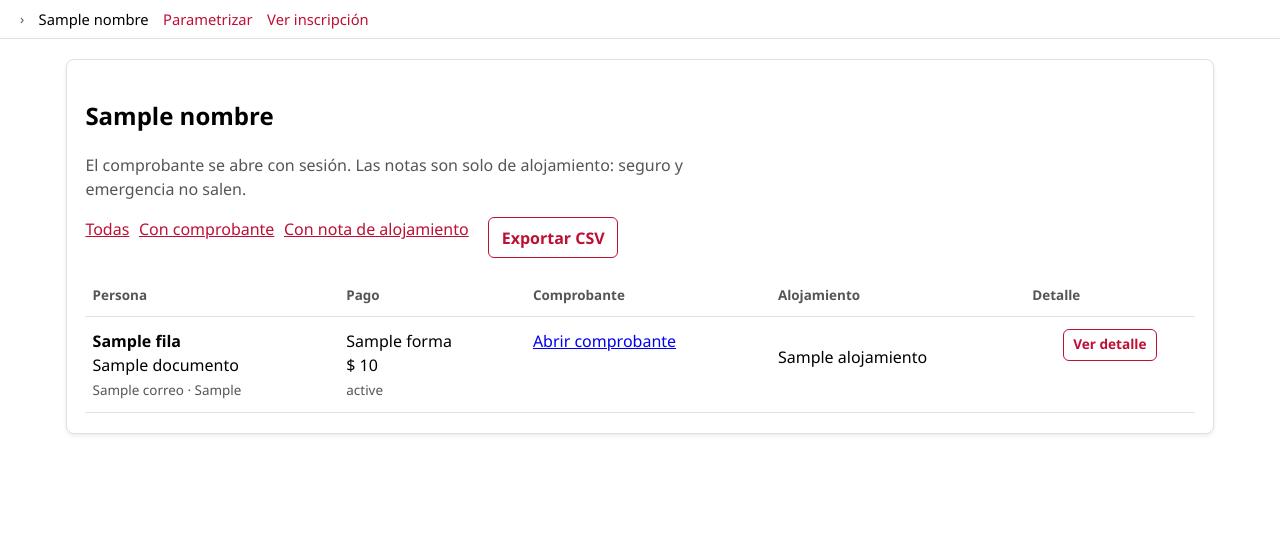
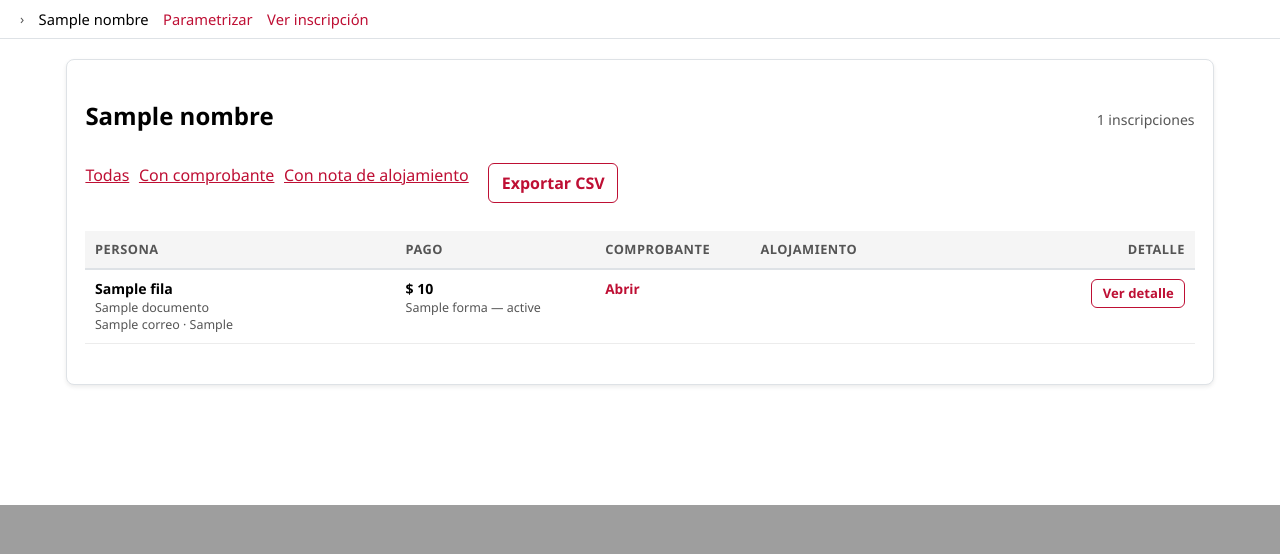
Before and after one commit to jfernandogg/registrador_eventos_dwb, a CodeIgniter 4 app: the page made by app/Views/admin/inscritos.php in a window 1280 px wide. Shown: the part 938-1492 px from the top of the page. After the commit the page ends 1443 px from the top, so only its background shows below. Run offline with PHP 8.4 and a stand-in for CodeIgniter, Linux system fonts and the light colour scheme; the template is opened without the code that fills it: most values are stand-ins (such as "Sample title", 1, 10 or a date in 2020); some libraries are stand-ins or nearby versions.

Commit message:
Tabla de inscritos estilo hoja de cálculo + paginación (15 por página).

```diff
--- a/app/Views/admin/inscritos.php
+++ b/app/Views/admin/inscritos.php
@@ -7,6 +7,7 @@ $pesos = static fn (int $monto): string => number_format($monto, 0, ',', '.');
 $enlace = static fn (string $filtro): string => site_url('admin/eventos/' . $slug . '/inscritos') . ($filtro === '' ? '' : '?ver=' . $filtro);
 $detalleUrl = static fn (int $id): string => site_url('admin/eventos/' . $slug . '/inscritos/' . $id) . ($ver !== '' ? '?ver=' . $ver : '');
 $exportarUrl = site_url('admin/eventos/' . $slug . '/exportar');
+$total = count($filas);
 ?>
 <!doctype html>
 <html lang="es">
@@ -30,14 +31,19 @@ $exportarUrl = site_url('admin/eventos/' . $slug . '/exportar');
 </header>
 <main class="contenido" style="grid-template-columns: 1fr;">
     <section class="panel">
-        <h1><?= esc($nombre) ?></h1>
-        <p class="intro">El comprobante se abre con sesión. Las notas son solo de alojamiento: seguro y emergencia no salen.</p>
+        <h1 style="display: flex; justify-content: space-between; align-items: baseline;">
+            <span><?= esc($nombre) ?></span>
+            <span style="font-size: 0.88rem; font-weight: 400; color: var(--muted);"><?= $total ?> inscripciones</span>
+        </h1>
+        <div class="barra-tabla">
             <p class="filtros">
                 <a class="<?= $ver === '' ? 'activo' : '' ?>" href="<?= $enlace('') ?>">Todas</a>
                 <a class="<?= $ver === 'comprobante' ? 'activo' : '' ?>" href="<?= $enlace('comprobante') ?>">Con comprobante</a>
                 <a class="<?= $ver === 'alojamiento' ? 'activo' : '' ?>" href="<?= $enlace('alojamiento') ?>">Con nota de alojamiento</a>
                 <button class="boton claro" id="btn-exportar" style="margin-left: 0.6rem;">Exportar CSV</button>
             </p>
+            <div class="paginacion-superior" id="paginacion-top"></div>
+        </div>
         <?php if ($filas === []): ?>
             <div class="alerta aviso" style="display: flex; gap: 0.8rem; align-items: flex-start;">
                 <span style="font-size: 1.5rem;">📋</span>
@@ -49,53 +55,54 @@ $exportarUrl = site_url('admin/eventos/' . $slug . '/exportar');
                 </div>
             </div>
         <?php else: ?>
-            <table class="lista">
+            <div class="tabla-contenedor">
+            <table class="hoja-datos" id="tabla-inscritos">
                 <thead>
                     <tr>
-                        <th>Persona</th>
-                        <th>Pago</th>
-                        <th>Comprobante</th>
-                        <th>Alojamiento</th>
-                        <th>Detalle</th>
+                        <th style="width: 28%;">Persona</th>
+                        <th style="width: 18%;">Pago</th>
+                        <th style="width: 14%;">Comprobante</th>
+                        <th style="width: 24%;">Alojamiento</th>
+                        <th style="width: 16%; text-align: right;">Detalle</th>
                     </tr>
                 </thead>
                 <tbody>
                 <?php foreach ($filas as $fila): ?>
-                    <tr class="fila-clicable" data-href="<?= $detalleUrl((int) $fila['id']) ?>" style="cursor: pointer;">
+                    <tr class="fila-clicable" data-href="<?= $detalleUrl((int) $fila['id']) ?>">
                         <td>
-                            <strong><?= esc((string) $fila['nombre']) ?></strong><br>
-                            <?= esc((string) $fila['documento']) ?><br>
-                            <span class="ayuda"><?= esc((string) $fila['correo']) ?> · <?= esc((string) $fila['creado_en']) ?></span>
+                            <strong><?= esc((string) $fila['nombre']) ?></strong>
+                            <span class="ayuda"><?= esc((string) $fila['documento']) ?></span>
+                            <span class="ayuda"><?= esc((string) $fila['correo']) ?> &middot; <?= esc((string) ($fila['creado_en'] ?? '')) ?></span>
                         </td>
                         <td>
-                            <?= esc((string) $fila['forma']) ?><br>
-                            $ <?= $pesos((int) $fila['total']) ?><br>
-                            <span class="ayuda"><?= esc((string) $fila['estado']) ?></span>
+                            <strong>$ <?= $pesos((int) $fila['total']) ?></strong>
+                            <span class="ayuda"><?= esc((string) $fila['forma']) ?> — <?= esc((string) $fila['estado']) ?></span>
                         </td>
                         <td>
                             <?php if ($fila['comprobante'] !== null): ?>
-                                <a href="<?= site_url('admin/eventos/' . $slug . '/comprobantes/' . $fila['id']) ?>" onclick="event.stopPropagation()">Abrir comprobante</a>
+                                <a class="enlace-comprobante" href="<?= site_url('admin/eventos/' . $slug . '/comprobantes/' . $fila['id']) ?>" onclick="event.stopPropagation()">Abrir</a>
                             <?php else: ?>
-                                <span class="ayuda">No envió soporte.</span>
+                                <span class="sin-comprobante">&mdash;</span>
                             <?php endif ?>
                         </td>
                         <td>
                             <?php if ($fila['alojamiento'] === []): ?>
-                                <span class="ayuda">Sin nota.</span>
+                                <span class="ayuda">&mdash;</span>
                             <?php else: ?>
-                                <?php foreach ($fila['alojamiento'] as $nota): ?>
-                                    <p><?= esc((string) $nota) ?></p>
-                                <?php endforeach ?>
+                                <?= esc(implode(' &middot; ', $fila['alojamiento'])) ?>
                             <?php endif ?>
                         </td>
-                        <td style="text-align: center;">
-                            <a class="boton claro" href="<?= $detalleUrl((int) $fila['id']) ?>" style="font-size: 0.85rem; padding: 0.3rem 0.6rem;">Ver detalle</a>
+                        <td class="celda-detalle">
+                            <a class="boton claro" href="<?= $detalleUrl((int) $fila['id']) ?>">Ver detalle</a>
                         </td>
                     </tr>
                 <?php endforeach ?>
                 </tbody>
             </table>
+            </div>
         <?php endif ?>
+
+        <nav class="paginacion" id="paginacion-inferior" aria-label="Paginación"></nav>
     </section>
     </main>
 
@@ -148,5 +155,52 @@ $exportarUrl = site_url('admin/eventos/' . $slug . '/exportar');
         });
     })();
     </script>
+        <script>
+        // Paginacion — se ejecuta despues del DOM listo
+        (function(){
+            var POR_PAGINA = 15;
+            var tabla = document.getElementById('tabla-inscritos');
+            if (!tabla) return;
+            var filas = Array.from(tabla.querySelectorAll('tbody tr'));
+            if (filas.length <= POR_PAGINA) return;
+
+            var pagActual = 1;
+            var totalPaginas = Math.ceil(filas.length / POR_PAGINA);
+
+            function mostrarPagina(pag) {
+                pagActual = pag;
+                var inicio = (pag - 1) * POR_PAGINA;
+                var fin = inicio + POR_PAGINA;
+                filas.forEach(function(f, i) { f.style.display = (i >= inicio && i < fin) ? '' : 'none'; });
+                renderizarControles();
+            }
+
+            function renderizarControles() {
+                var html = '<span class=\"paginacion-info\">' + pagActual + ' de ' + totalPaginas + '</span>';
+                html += '<button class=\"paginacion-btn\"' + (pagActual === 1 ? ' disabled' : '') + ' data-pag=\"1\">&laquo;</button>';
+                html += '<button class=\"paginacion-btn\"' + (pagActual === 1 ? ' disabled' : '') + ' data-pag=\"' + (pagActual - 1) + '\">&lsaquo;</button>';
+
+                var desde = Math.max(1, pagActual - 2);
+                var hasta = Math.min(totalPaginas, pagActual + 2);
+                for (var p = desde; p <= hasta; p++) {
+                    html += '<button class=\"paginacion-btn' + (p === pagActual ? ' activo' : '') + '\" data-pag=\"' + p + '\">' + p + '</button>';
+                }
+
+                html += '<button class=\"paginacion-btn\"' + (pagActual === totalPaginas ? ' disabled' : '') + ' data-pag=\"' + (pagActual + 1) + '\">&rsaquo;</button>';
+                html += '<button class=\"paginacion-btn\"' + (pagActual === totalPaginas ? ' disabled' : '') + ' data-pag=\"' + totalPaginas + '\">&raquo;</button>';
+
+                document.getElementById('paginacion-inferior').innerHTML = html;
+                var topEl = document.getElementById('paginacion-top');
+                if (topEl) topEl.innerHTML = '<span class=\"paginacion-resumen\">' + ((pagActual - 1) * POR_PAGINA + 1) + '\u2013' + Math.min(pagActual * POR_PAGINA, filas.length) + ' de ' + filas.length + '</span>';
+            }
+
+            document.getElementById('paginacion-inferior').addEventListener('click', function(e) {
+                var btn = e.target.closest('.paginacion-btn');
+                if (btn && !btn.disabled) { mostrarPagina(parseInt(btn.dataset.pag)); }
+            });
+
+            mostrarPagina(1);
+        })();
+        </script>
         </body>
         </html>
--- a/public/css/admin.css
+++ b/public/css/admin.css
@@ -225,6 +225,100 @@ input:focus, select:focus, textarea:focus {
 
 code { font-size: 0.9em; background: #f1f3f5; padding: 0.05rem 0.3rem; border-radius: 0.25rem; }
 
+/* Tabla estilo hoja de cálculo */
+.hoja-datos {
+    width: 100%;
+    border-collapse: collapse;
+    font-size: 0.88rem;
+    table-layout: fixed;
+}
+
+.hoja-datos thead th {
+    position: sticky;
+    top: 0;
+    background: #f5f5f5;
+    border-bottom: 2px solid var(--linea);
+    padding: 0.55rem 0.6rem;
+    text-align: left;
+    font-weight: 650;
+    font-size: 0.8rem;
+    text-transform: uppercase;
+    letter-spacing: 0.04em;
+    color: var(--muted);
+    z-index: 1;
+}
+
+.hoja-datos tbody td {
+    padding: 0.55rem 0.6rem;
+    border-bottom: 1px solid #ececec;
+    vertical-align: top;
+    line-height: 1.35;
+}
+
+.hoja-datos tbody tr:nth-child(even) { background: #fafafa; }
+.hoja-datos tbody tr:hover { background: #f0ecee; }
+
+.hoja-datos .fila-clicable { cursor: pointer; }
+
+.hoja-datos td strong { display: block; margin-bottom: 0.15rem; }
+.hoja-datos .ayuda { display: block; font-size: 0.78rem; color: var(--muted); }
+
+.celda-detalle { text-align: right; }
+.celda-detalle .boton { font-size: 0.82rem; padding: 0.3rem 0.65rem; }
+
+.enlace-comprobante { color: var(--primario); font-weight: 650; text-decoration: none; font-size: 0.85rem; }
+.enlace-comprobante:hover { text-decoration: underline; }
+.sin-comprobante { color: var(--muted); font-size: 0.85rem; }
+
+.tabla-contenedor { overflow-x: auto; margin: 0 -0.5rem; padding: 0 0.5rem; }
+
+/* Barra combinada filtros + paginación superior */
+.barra-tabla {
+    display: flex;
+    justify-content: space-between;
+    align-items: center;
+    flex-wrap: wrap;
+    gap: 0.5rem;
+    margin-bottom: 0.75rem;
+}
+
+.paginacion-superior { font-size: 0.82rem; color: var(--muted); }
+.paginacion-resumen { white-space: nowrap; }
+
+/* Paginación inferior */
+.paginacion {
+    display: flex;
+    justify-content: center;
+    align-items: center;
+    gap: 0.25rem;
+    margin-top: 1.25rem;
+    font-size: 0.85rem;
+}
+
+.paginacion-info {
+    margin-right: 0.8rem;
+    color: var(--muted);
+    font-size: 0.82rem;
+}
+
+.paginacion-btn {
+    border: 1px solid var(--linea);
+    background: #fff;
+    border-radius: 0.3rem;
+    padding: 0.3rem 0.55rem;
+    cursor: pointer;
+    color: var(--texto);
+    font: inherit;
+    font-size: 0.82rem;
+    min-width: 2rem;
+    text-align: center;
+    transition: background 0.15s;
+}
+
+.paginacion-btn:hover:not(:disabled) { background: #f0ecee; }
+.paginacion-btn.activo { background: var(--primario); color: #fff; border-color: var(--primario); font-weight: 650; }
+.paginacion-btn:disabled { opacity: 0.35; cursor: default; }
+
 @media (max-width: 860px) {
     .contenido { grid-template-columns: 1fr; }
     .indice { position: static; display: flex; overflow: auto; }
```
Lines whose indentation alone changed are shown as unchanged.
